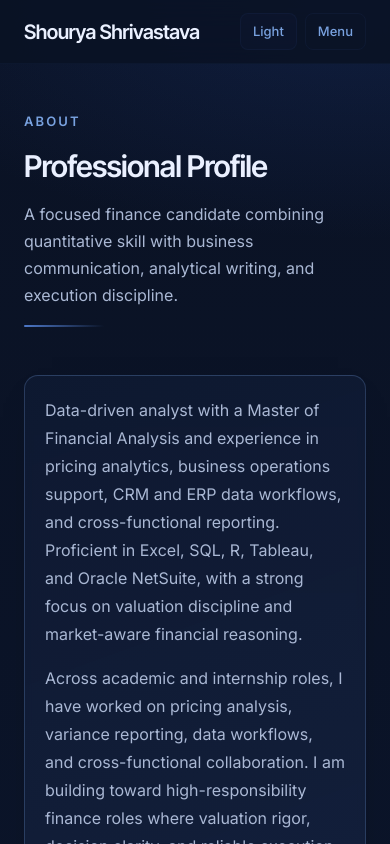
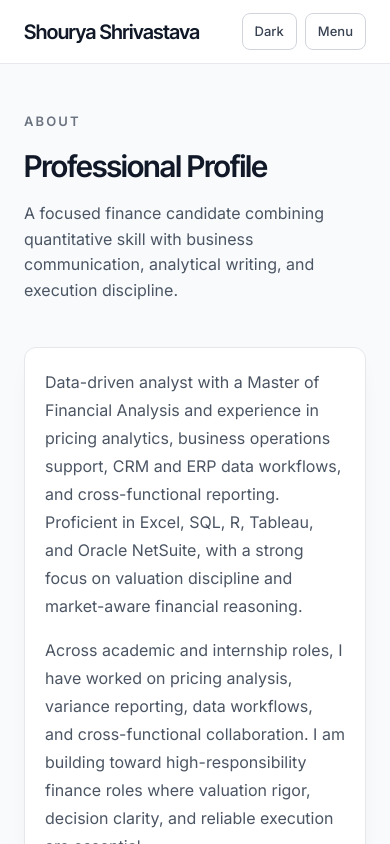
Before and after one commit to shouryashri19/shouryashri19.github.io, a Next.js app: page /about in a window 390 px wide. Shown: the top 844 px of the page. Built offline with nearby package versions, Linux system fonts and the light colour scheme.

Commit message:
Revert "feat(ui): wall-street dark blue redesign with premium layered gradients"
This reverts commit d5d6efcb40a6fd467955af279d8f3872b560de1f.

```diff
--- a/app/globals.css
+++ b/app/globals.css
@@ -6,26 +6,22 @@
 
 :root {
   color-scheme: light;
-  --bg: #f4f7fb;
-  --bg-2: #e7eef9;
-  --panel: #ffffff;
-  --panel-2: #f3f7ff;
+  --bg: #f8fafc;
+  --surface: #ffffff;
   --text: #111827;
-  --muted: #4b5563;
-  --line: #dbe3f1;
-  --accent: #1f3e88;
+  --text-secondary: #4b5563;
+  --line: #e5e7eb;
+  --accent: #1e3a8a;
 }
 
 .dark {
   color-scheme: dark;
-  --bg: #0a1224;
-  --bg-2: #0f1b36;
-  --panel: rgba(15, 26, 51, 0.9);
-  --panel-2: rgba(22, 36, 67, 0.8);
-  --text: #eaf0ff;
-  --muted: #aab8d4;
-  --line: rgba(122, 162, 224, 0.24);
-  --accent: #4d78c8;
+  --bg: #0b0f14;
+  --surface: #111827;
+  --text: #e5e7eb;
+  --text-secondary: #9ca3af;
+  --line: #1f2937;
+  --accent: #3b82f6;
 }
 
 html {
@@ -33,28 +29,24 @@ html {
 }
 
 body {
-  min-height: 100vh;
-  background:
-    radial-gradient(1200px 500px at 12% -10%, rgba(77, 120, 200, 0.32), transparent 56%),
-    radial-gradient(1000px 460px at 92% 0%, rgba(31, 62, 136, 0.28), transparent 52%),
-    linear-gradient(180deg, var(--bg), var(--bg-2));
+  background: var(--bg);
   color: var(--text);
   @apply font-body antialiased;
 }
 
 main {
-  @apply mx-auto w-full max-w-[1180px] px-6;
+  @apply mx-auto w-full max-w-[1160px] px-6;
 }
 
 main > div,
 main > article {
-  animation: reveal 0.34s ease-out;
+  animation: fade-in-up 0.28s ease-out;
 }
 
-@keyframes reveal {
+@keyframes fade-in-up {
   from {
     opacity: 0;
-    transform: translateY(8px);
+    transform: translateY(6px);
   }
   to {
     opacity: 1;
@@ -64,29 +56,20 @@ main > article {
 
 .section-panel {
   border: 1px solid var(--line);
-  background:
-    linear-gradient(160deg, color-mix(in srgb, var(--panel) 92%, transparent), color-mix(in srgb, var(--panel-2) 95%, transparent));
-  backdrop-filter: blur(4px);
-  @apply rounded-[14px] shadow-card;
+  background: var(--surface);
+  @apply rounded-[12px] shadow-card;
 }
 
 .metric-strip {
   border: 1px solid var(--line);
-  background:
-    linear-gradient(145deg, color-mix(in srgb, var(--panel) 92%, transparent), color-mix(in srgb, var(--panel-2) 88%, transparent));
-  @apply rounded-[14px] shadow-card;
-}
-
-.hero-grid {
-  background-image: linear-gradient(rgba(121, 162, 224, 0.08) 1px, transparent 1px),
-    linear-gradient(90deg, rgba(121, 162, 224, 0.08) 1px, transparent 1px);
-  background-size: 24px 24px;
+  background: var(--surface);
+  @apply rounded-[12px];
 }
 
 .article {
-  max-width: 720px;
+  max-width: 700px;
   @apply mx-auto space-y-6;
-  color: var(--muted);
+  color: var(--text-secondary);
 }
 
 .article h1,
@@ -109,7 +92,7 @@ main > article {
 }
 
 .article p {
-  @apply text-[16px] leading-[1.72];
+  @apply text-[16px] leading-[1.7];
 }
 
 .article ul {
@@ -117,15 +100,15 @@ main > article {
 }
 
 .article code {
-  @apply rounded bg-slate-200 px-1 py-0.5 text-sm dark:bg-slate-300/20;
+  @apply rounded bg-slate-100 px-1 py-0.5 text-sm dark:bg-slate-800;
 }
 
 .article pre {
-  @apply overflow-x-auto rounded-[12px] bg-midnight p-5 text-slate-900;
+  @apply overflow-x-auto rounded-[10px] bg-slate-900 p-5 text-slate-100;
 }
 
 .article pre code {
-  @apply bg-transparent p-0 text-slate-900;
+  @apply bg-transparent p-0 text-slate-100;
 }
 
 a,
@@ -135,24 +118,21 @@ button {
 
 * {
   scrollbar-width: thin;
-  scrollbar-color: color-mix(in srgb, var(--accent) 65%, transparent) transparent;
+  scrollbar-color: color-mix(in srgb, var(--accent) 60%, transparent) transparent;
 }
 
 .dark .text-ink {
-  color: #eaf0ff !important;
+  color: #e5e7eb !important;
 }
 
 .dark .text-slate {
-  color: #aab8d4 !important;
+  color: #9ca3af !important;
 }
 
-.dark .border-slate-200,
-.dark .border-slate-300 {
-  border-color: rgba(122, 162, 224, 0.22) !important;
+.dark .bg-white {
+  background-color: #111827 !important;
 }
 
-.dark .bg-white,
-.dark .bg-slate-50,
-.dark .bg-slate-100 {
-  background-color: rgba(15, 26, 51, 0.75) !important;
+.dark .border-slate-200 {
+  border-color: #1f2937 !important;
 }
--- a/app/layout.tsx
+++ b/app/layout.tsx
@@ -50,18 +50,17 @@ const themeInit = `
   (function() {
     try {
       var saved = localStorage.getItem('site-theme');
-      var useDark = saved ? saved === 'dark' : true;
-      document.documentElement.classList.toggle('dark', useDark);
-    } catch (e) {
-      document.documentElement.classList.add('dark');
-    }
+      var prefersDark = window.matchMedia('(prefers-color-scheme: dark)').matches;
+      var useDark = saved ? saved === 'dark' : prefersDark;
+      if (useDark) document.documentElement.classList.add('dark');
+    } catch (e) {}
   })();
 `;
 
 export default function RootLayout({ children }: { children: React.ReactNode }) {
   return (
     <html lang="en" suppressHydrationWarning>
-      <body>
+      <body className="min-h-screen">
         <Script id="theme-init" strategy="beforeInteractive">
           {themeInit}
         </Script>
--- a/components/card.tsx
+++ b/components/card.tsx
@@ -10,7 +10,7 @@ export function Card({ children, className }: Props) {
   return (
     <article
       className={clsx(
-        "section-panel rounded-[14px] p-5 transition-all duration-200 ease-smooth hover:-translate-y-[2px] hover:shadow-raised",
+        "section-panel rounded-[12px] p-5 transition-all duration-200 ease-smooth hover:-translate-y-[2px] hover:shadow-raised",
         className,
       )}
     >
--- a/components/navbar.tsx
+++ b/components/navbar.tsx
@@ -8,12 +8,10 @@ import { siteConfig } from "@/lib/site-config";
 import { ThemeToggle } from "@/components/theme-toggle";
 
 const navItems = [
-  { href: "/", label: "Home" },
   { href: "/about", label: "About" },
   { href: "/resume", label: "Experience" },
   { href: "/projects", label: "Projects" },
-  { href: "/certifications", label: "Certifications" },
-  { href: "/blog", label: "Writing" },
+  { href: "/blog", label: "Blog" },
   { href: "/contact", label: "Contact" },
 ];
 
@@ -22,22 +20,22 @@ export function Navbar() {
   const [menuOpen, setMenuOpen] = useState(false);
 
   return (
-    <header className="sticky top-0 z-50 h-16 border-b border-slate-300/20 bg-midnight/85 backdrop-blur-xl dark:border-slate-300/20 dark:bg-midnight/85">
-      <div className="mx-auto flex h-full w-full max-w-[1180px] items-center justify-between px-6">
-        <Link href="/" className="font-heading text-[20px] font-semibold tracking-tight text-ink">
+    <header className="sticky top-0 z-50 h-16 border-b border-slate-200/90 bg-white/95 backdrop-blur dark:border-slate-800 dark:bg-carbon/95">
+      <div className="mx-auto flex h-full w-full max-w-[1160px] items-center justify-between px-6">
+        <Link href="/" className="font-heading text-[20px] font-semibold tracking-tight text-ink dark:text-slate-100">
           {siteConfig.name}
         </Link>
 
-        <nav aria-label="Primary" className="hidden items-center gap-1 lg:flex">
+        <nav aria-label="Primary" className="hidden items-center gap-1 md:flex">
           {navItems.map((item) => {
-            const active = pathname === item.href || (item.href !== "/" && pathname.startsWith(item.href));
+            const active = pathname === item.href || pathname.startsWith(`${item.href}/`);
             return (
               <Link
                 key={item.href}
                 href={item.href}
                 className={clsx(
-                  "rounded-[8px] px-3 py-2 text-[13px] font-medium text-slate-700 hover:bg-slate-300/10 hover:text-ink",
-                  active && "bg-slate-300/15 text-ink",
+                  "rounded-[8px] px-3 py-2 text-[13px] font-medium text-slate-600 hover:text-navy dark:text-slate-300 dark:hover:text-steel",
+                  active && "bg-slate-100 text-navy dark:bg-slate-800 dark:text-steel",
                 )}
               >
                 {item.label}
@@ -51,7 +49,7 @@ export function Navbar() {
           <button
             type="button"
             onClick={() => setMenuOpen((prev) => !prev)}
-            className="rounded-[8px] border border-slate-300/25 px-3 py-2 text-[13px] font-medium text-slate-700 lg:hidden"
+            className="rounded-[8px] border border-slate-300 px-3 py-2 text-[13px] font-medium text-slate-700 md:hidden dark:border-slate-700 dark:text-slate-300"
             aria-label="Toggle navigation"
           >
             Menu
@@ -60,14 +58,14 @@ export function Navbar() {
       </div>
 
       {menuOpen ? (
-        <nav className="border-t border-slate-300/20 bg-midnight/95 px-6 py-3 lg:hidden" aria-label="Mobile">
+        <nav className="border-t border-slate-200 bg-white px-6 py-3 md:hidden dark:border-slate-700 dark:bg-carbon" aria-label="Mobile">
           <div className="grid gap-2">
             {navItems.map((item) => (
               <Link
                 key={item.href}
                 href={item.href}
                 onClick={() => setMenuOpen(false)}
-                className="rounded-[8px] border border-slate-300/15 px-3 py-2 text-[13px] font-medium text-slate-700 hover:border-steel/50 hover:text-ink"
+                className="rounded-[8px] border border-slate-200 px-3 py-2 text-[13px] font-medium text-slate-700 hover:border-navy hover:text-navy dark:border-slate-700 dark:text-slate-300"
               >
                 {item.label}
               </Link>
--- a/components/scroll-progress.tsx
+++ b/components/scroll-progress.tsx
@@ -20,7 +20,7 @@ export function ScrollProgress() {
 
   return (
     <div className="fixed inset-x-0 top-0 z-[60] h-[2px] bg-transparent">
-      <div className="h-full bg-gradient-to-r from-steel via-navy to-gold transition-all duration-150" style={{ width: `${progress}%` }} />
+      <div className="h-full bg-gradient-to-r from-navy to-steel transition-all duration-150" style={{ width: `${progress}%` }} />
     </div>
   );
 }
--- a/components/section-heading.tsx
+++ b/components/section-heading.tsx
@@ -6,11 +6,12 @@ type Props = {
 
 export function SectionHeading({ label, title, description }: Props) {
   return (
-    <div className="max-w-3xl space-y-4 pb-2">
-      <p className="text-[13px] font-semibold uppercase tracking-[0.16em] text-slate-700">{label}</p>
-      <h1 className="font-heading text-[30px] leading-tight tracking-tight text-ink md:text-[34px]">{title}</h1>
-      {description ? <p className="text-[16px] leading-[1.68] text-slate">{description}</p> : null}
-      <div className="h-[2px] w-20 rounded-full bg-gradient-to-r from-steel to-transparent" />
+    <div className="max-w-3xl space-y-4 pb-1">
+      <p className="text-[13px] font-semibold uppercase tracking-[0.16em] text-slate-500 dark:text-slate-400">{label}</p>
+      <h1 className="font-heading text-[30px] leading-tight tracking-tight text-ink dark:text-slate-100 md:text-[32px]">
+        {title}
+      </h1>
+      {description ? <p className="text-[16px] leading-[1.6] text-slate dark:text-slate-300">{description}</p> : null}
     </div>
   );
 }
--- a/components/theme-toggle.tsx
+++ b/components/theme-toggle.tsx
@@ -5,11 +5,12 @@ import { useEffect, useState } from "react";
 type Theme = "light" | "dark";
 
 export function ThemeToggle() {
-  const [theme, setTheme] = useState<Theme>("dark");
+  const [theme, setTheme] = useState<Theme>("light");
 
   useEffect(() => {
     const saved = window.localStorage.getItem("site-theme") as Theme | null;
-    const resolved: Theme = saved ?? "dark";
+    const prefersDark = window.matchMedia("(prefers-color-scheme: dark)").matches;
+    const resolved: Theme = saved ?? (prefersDark ? "dark" : "light");
     setTheme(resolved);
     document.documentElement.classList.toggle("dark", resolved === "dark");
   }, []);
@@ -25,7 +26,7 @@ export function ThemeToggle() {
     <button
       type="button"
       onClick={toggle}
-      className="rounded-[8px] border border-slate-300/25 bg-slate-300/10 px-3 py-2 text-[13px] font-medium text-slate-700 hover:border-steel/50 hover:text-ink"
+      className="rounded-[8px] border border-slate-300 bg-white px-3 py-2 text-[13px] font-medium text-slate-700 hover:bg-slate-50 dark:border-slate-700 dark:bg-carbon dark:text-slate-300 dark:hover:bg-slate-900"
       aria-label="Toggle dark mode"
     >
       {theme === "dark" ? "Light" : "Dark"}
--- a/tailwind.config.js
+++ b/tailwind.config.js
@@ -9,40 +9,41 @@ module.exports = {
   theme: {
     extend: {
       colors: {
-        ink: "#EAF0FF",
+        paper: "#F8FAFC",
+        panel: "#FFFFFF",
+        carbon: "#0B0F14",
+        ink: "#111827",
+        textSoft: "#4B5563",
+        borderLight: "#E5E7EB",
+        borderDark: "#1F2937",
+        navy: "#1E3A8A",
+        steel: "#3B82F6",
+        gold: "#C9A227",
+        pine: "#064E3B",
         slate: {
-          DEFAULT: "#AAB8D4",
-          100: "#0F1A33",
-          200: "#162443",
-          300: "#1D2F56",
-          400: "#27406E",
-          500: "#34568F",
-          600: "#4A73B8",
-          700: "#79A2E0",
-          800: "#A7C4EE",
-          900: "#D4E2F8",
+          DEFAULT: "#4B5563",
+          50: "#F8FAFC",
+          100: "#F1F5F9",
+          200: "#E5E7EB",
+          300: "#D1D5DB",
+          400: "#9CA3AF",
+          500: "#6B7280",
+          600: "#4B5563",
+          700: "#374151",
+          800: "#1F2937",
+          900: "#111827",
         },
-        navy: "#1F3E88",
-        steel: "#4D78C8",
-        midnight: "#0A1224",
-        deep: "#0E1B36",
-        silver: "#CBD5E1",
-        gold: "#C9A227",
       },
       fontFamily: {
         heading: ["'Inter Tight'", "sans-serif"],
         body: ["'Inter'", "sans-serif"],
       },
       boxShadow: {
-        card: "0 14px 40px -28px rgba(0, 0, 0, 0.7)",
-        raised: "0 20px 48px -26px rgba(34, 68, 142, 0.6)",
+        card: "0 8px 24px -18px rgba(17, 24, 39, 0.25)",
+        raised: "0 12px 28px -16px rgba(17, 24, 39, 0.28)",
       },
       transitionTimingFunction: {
-        smooth: "cubic-bezier(0.22, 1, 0.36, 1)",
-      },
-      backgroundImage: {
-        "hero-grid":
-          "linear-gradient(rgba(121,162,224,0.08) 1px, transparent 1px), linear-gradient(90deg, rgba(121,162,224,0.08) 1px, transparent 1px)",
+        smooth: "cubic-bezier(0.2, 0.8, 0.2, 1)",
       },
     },
   },
```
Also changed, not shown: app/page.tsx (+58 -48 lines), components/cta-button.tsx (+4 -4 lines), components/footer.tsx (+8 -10 lines).
